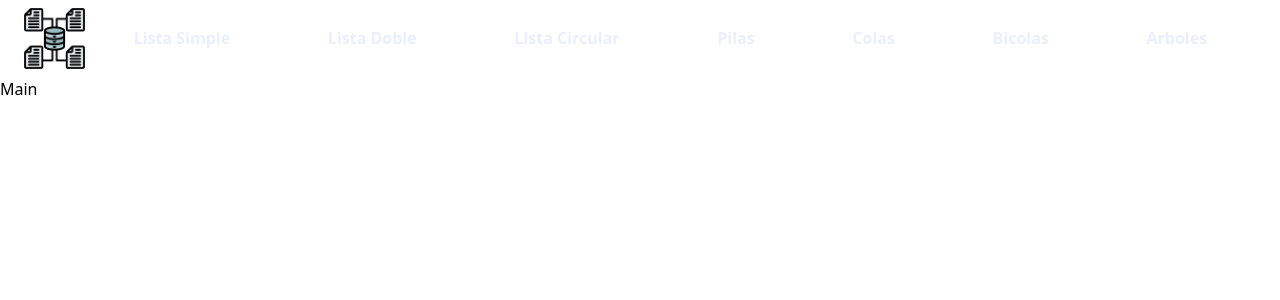
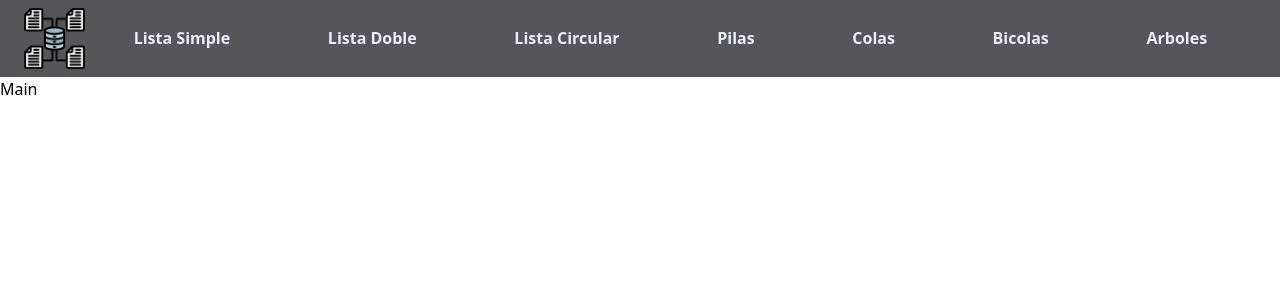
Before and after one commit to Laszlo-Caballero/estructuras-datos, a React (Vite) app: page / in a window 1280 px wide. Shown: the top 300 px of the page. Built offline with nearby package versions, Linux system fonts and the light colour scheme.

Commit message:
add colors

```diff
--- a/tailwind.config.js
+++ b/tailwind.config.js
@@ -17,6 +17,19 @@ export default {
           900: "#2c1d92",
           950: "#1b1155",
         },
+        monsoon: {
+          50: "#f6f6f7",
+          100: "#efeff0",
+          200: "#e1e1e4",
+          300: "#ceced3",
+          400: "#bab9c0",
+          500: "#a8a6ae",
+          600: "#8d8a93",
+          700: "#807d85",
+          800: "#69666d",
+          900: "#56555a",
+          950: "#333234",
+        },
       },
     },
   },
```
